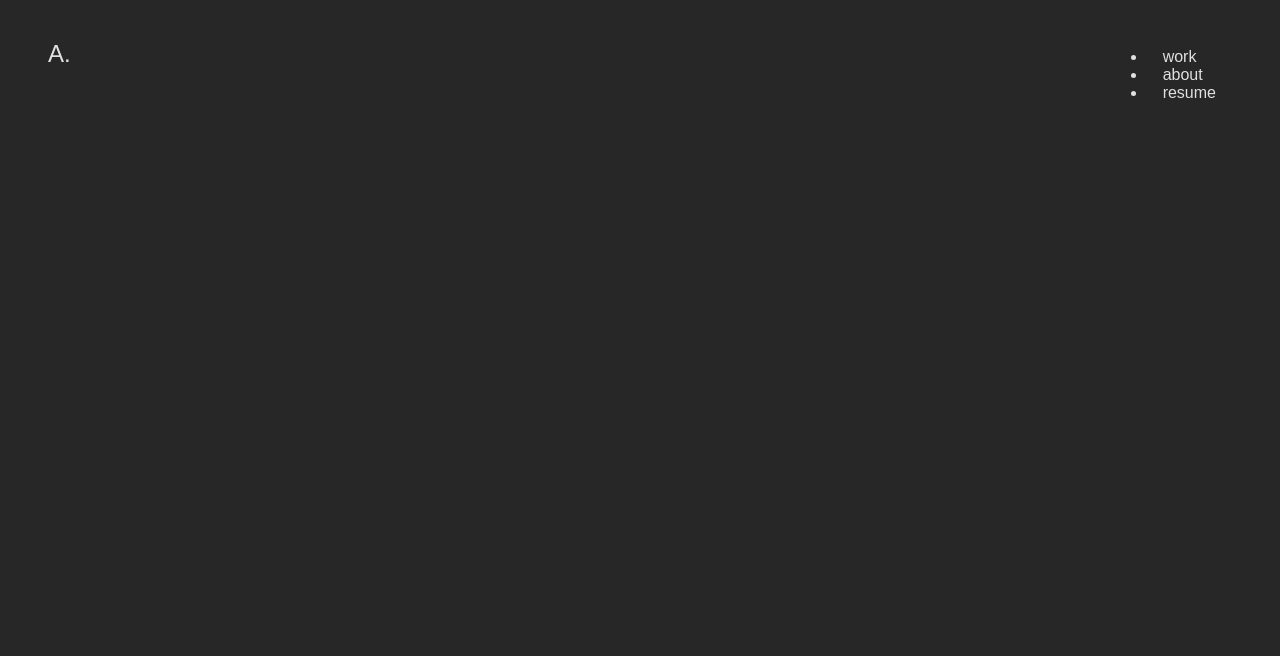
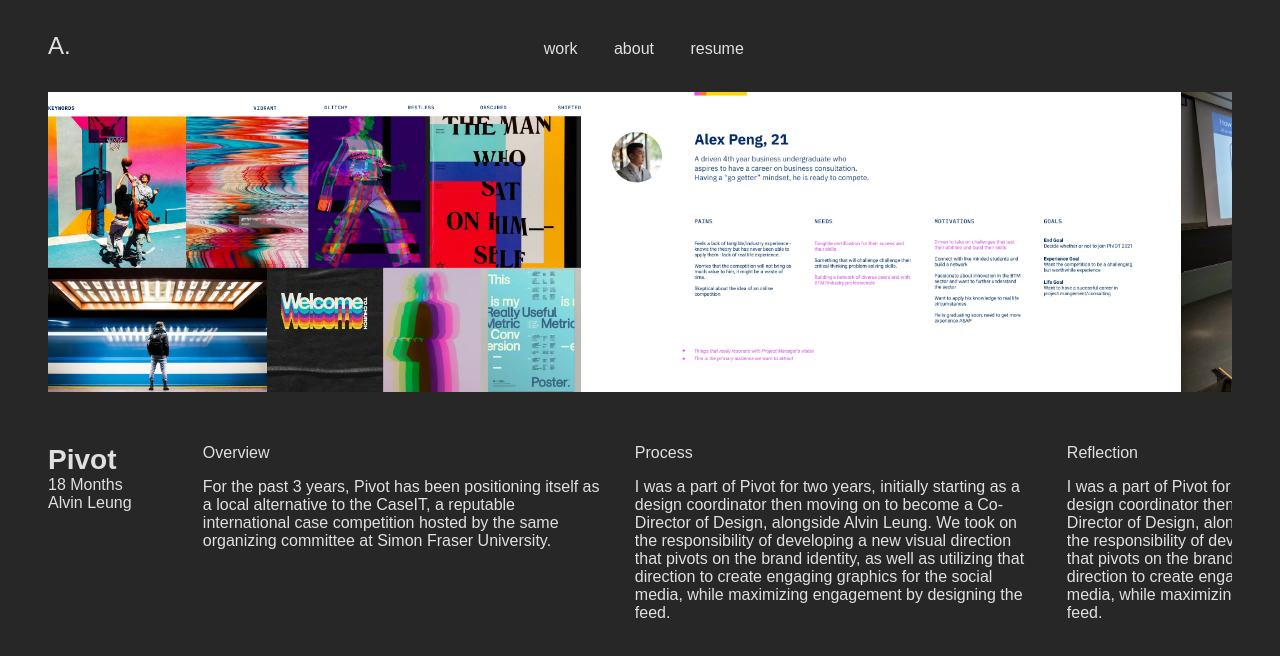
Before and after one commit to am-na/am-na.github.io, a plain HTML site: page caseit.html in a window 1280 px wide. Drawn offline with Linux system fonts and the light colour scheme.

Commit message:
consistent pages

```diff
--- a/caseit.html
+++ b/caseit.html
@@ -1,29 +1,93 @@
 <!DOCTYPE html>
 <html lang="en">
+
 <head>
     <meta charset="utf-8" />
     <meta name="viewport" content="width=device-width, initial-scale=1">
     <title>Amena's Folio</title>
 
+
     <link href="css/type.css" rel="stylesheet">
     <link href="css/main.css" rel="stylesheet">
 </head>
+
 <body>
     <div class="nav-bar">
         <!--Header-->
         <div>
-                <a class="logo">A.</a>
+            <a href="index.html" class="logo">A.</a>
         </div>
-            <nav>
-                <div class="nav-links">
-                    <ul>
-                        <li><a>work</a></li>
-                        <li><a>about</a></li>
-                        <li><a>resume</a></li>
-                    </ul>
-                </div>
+
+        <div>
+            <nav class="nav-links">
+                <a href="index.html">work</a>
+                <a href="about.html">about</a>
+                <a href="/AS_Resume_Design.pdf">resume</a>
             </nav>
         </div>
 
+        <div>
+            <a style="visibility: hidden;">A.</a>
+        </div>
+    </div>
+
+    <div class="upper-half">
+        <div class="scrolling-wrapper-flexbox">
+            <div class="card">
+                <img src="img/ad-moodboard.webp">
+            </div>
+            <div class="card">
+                <img src="img/persona-alex.webp">
+            </div>
+            <div class="card">
+                <img src="img/pivot-hall.webp">
+            </div>
+            <div class="card">
+                <img src="img/application-social.webp">
+            </div>
+            <div class="card">
+                <img src="img/application-editorial-3.webp">
+            </div>
+            <div class="card">
+                <img src="img/application-editorial-2.webp">
+            </div>
+
+        </div>
+    </div>
+
+    <div class="bottom-half">
+        <div class="card intro-card-short">
+            <h1>Pivot</h1>
+            <h2>18 Months</h2>
+            <h2>Alvin Leung</h2>
+        </div>
+        <div class="scrolling-wrapper-flexbox">
+            <div class="card content-card">
+                <h2>Overview</h2>
+                <p>For the past 3 years, Pivot has been positioning itself as a local alternative to the CaseIT, a
+                    reputable international case competition hosted by the same organizing committee at Simon Fraser
+                    University.</p>
+            </div>
+            <div class="card content-card">
+                <h2>Process</h2>
+                <p>I was a part of Pivot for two years, initially starting as a design coordinator then moving on to
+                    become a Co-Director of Design, alongside Alvin Leung. We took on the responsibility of developing a
+                    new visual direction that pivots on the brand identity, as well as utilizing that direction to
+                    create engaging graphics for the social media, while maximizing engagement by designing the feed.
+                </p>
+            </div>
+            <div class="card content-card">
+                <h2>Reflection</h2>
+                <p>I was a part of Pivot for two years, initially starting as a design coordinator then moving on to
+                    become a Co-Director of Design, alongside Alvin Leung. We took on the responsibility of developing a
+                    new visual direction that pivots on the brand identity, as well as utilizing that direction to
+                    create engaging graphics for the social media, while maximizing engagement by designing the feed.
+                </p>
+            </div>
+        </div>
+    </div>
+
+
 </body>
+
 </html>
```
Also changed, not shown: baci.html (+3 -3 lines), index.html (+2 -1 lines), pivot.html (+1 -1 lines). Lines whose indentation alone changed are shown as unchanged.
